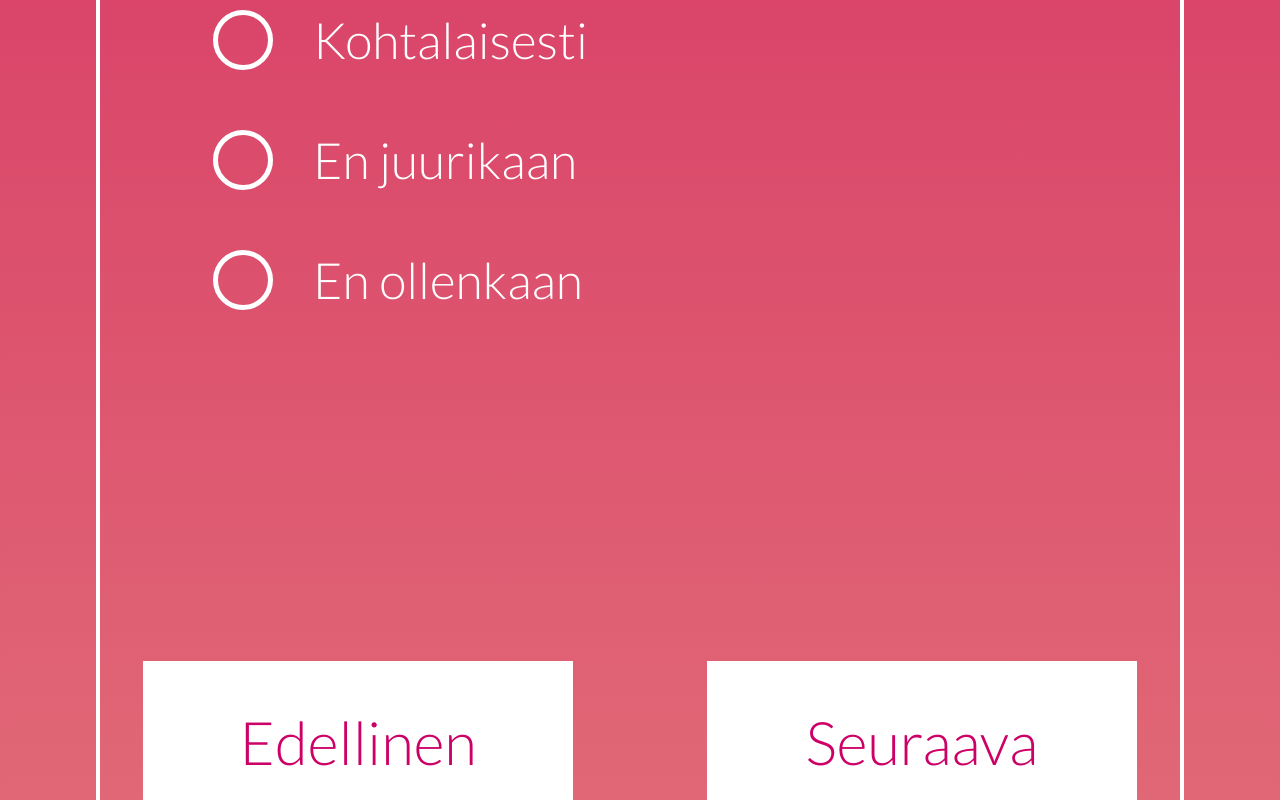
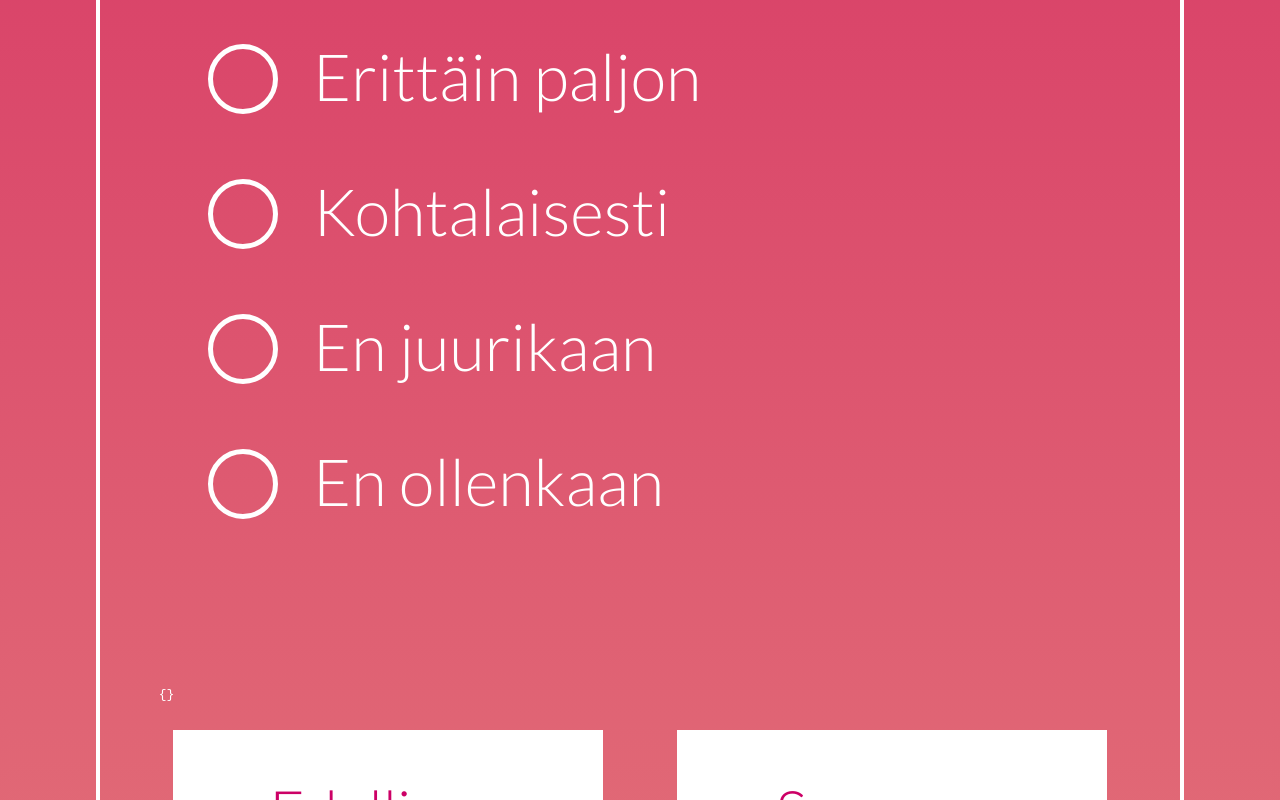
Before and after one commit to IlkkaA/digiprojekti, a plain HTML site: page index.html at #!/question-1 in a window 1280 px wide. Both pictures are taken after a click on the link "Aloita". Shown: the part 849-1649 px from the top of the page. Drawn offline with nearby package versions, Linux system fonts and the light colour scheme; some packages are replaced by stand-ins of ours.

Commit message:
changes to style and question-1

```diff
--- a/app.js
+++ b/app.js
@@ -40,4 +40,6 @@ routerApp.config(function($stateProvider, $urlRouterProvider) {
 });
 
 routerApp.controller('mainController', function($scope) {
+
+  $scope.formData = {};
 });
--- a/question-1.html
+++ b/question-1.html
@@ -1,26 +1,26 @@
 
 <div class="q-div">
   <!-- kysymys -->
-  <h1 class="q-title">1. Miten paljon sinua kiinnostaisi osallistumaan monialaiselle kurssille?</h1>
+  <h1 class="q-title">1. Miten paljon sinua kiinnostaisi osallistua monialaiselle kurssille?</h1>
 
 
   <!-- vastaus alue -->
   <div class="rb-div">
     <ul>
       <li>
-        <input id="r-1" type="radio" name="r-button" value="yksi" class="">
+        <input id="r-1" type="radio" name="r-button" ng-model="formData.type" value="erittain paljon">
         <label for="r-1" ng-click="answerOne = 4">Erittäin paljon</label><div class="check"></div>
       </li>
       <li>
-        <input id="r-2" type="radio" name="r-button" value="kaksi" class="">
+        <input id="r-2" type="radio" name="r-button" ng-model="formData.type" value="kohtalaisesti">
         <label for="r-2" ng-click="answerOne = 3">Kohtalaisesti</label><div class="check"></div>
       </li>
       <li>
-        <input id="r-3" type="radio" name="r-button" value="kolme" class="">
+        <input id="r-3" type="radio" name="r-button" ng-model="formData.type" value="en juurikaan">
         <label for="r-3" ng-click="answerOne = 2">En juurikaan</label><div class="check"></div>
       </li>
       <li>
-        <input  id="r-4" type="radio" name="r-button" value="nelja" class="">
+        <input  id="r-4" type="radio" name="r-button" ng-model="formData.type" value="en yhtaan">
         <label for="r-4" ng-click="answerOne = 1">En ollenkaan</label><div class="check"></div>
       </li>
     </ul>
@@ -29,7 +29,7 @@
 
 <!-- buttonit -->
 
-<div class="btn-div text-center clearfix">
+<div class="btn-div text-center pull-down clearfix">
   <a class="fl-left" ui-sref="start"><span>Edellinen</span></a>
   <a class="fl-right" ui-sref="questionnaire.question-2"><span>Seuraava</span></a>
 </div>
--- a/questionnaire.html
+++ b/questionnaire.html
@@ -5,3 +5,7 @@
 <form id="form" ng-submit="processForm()">
     <div class="" ui-view></div>
 </form>
+
+<pre>
+  {{formData}}
+</pre>
--- a/style.css
+++ b/style.css
@@ -67,9 +67,10 @@ PAGE CONTENT
 
 #page-content {
   width: 92%;
-  height: 1500px;
+  height: 1430px;
   margin: 0 auto;
   padding-top: 40px;
+  position: relative;
   /*border: 1px solid white;*/
 }
 
@@ -81,9 +82,10 @@ PAGE CONTENT
 }
 
 .q-title {
-  font-size: 70px;
+  font-size: 90px;
+  font-weight: 200;
   text-align: center;
-  font-weight: 200;
+  padding: 50px 0 0;
 }
 
 .q-val-div ul li {
@@ -129,11 +131,11 @@ RADIO BUTTONS
 .rb-div ul li label {
   display: block;
   position: relative;
-  line-height: 50px;
-  font-size: 50px;
+  height: 65px;
+  line-height: 65px;
+  font-size: 65px;
   padding: 25px 25px 25px 120px;
   margin: 10px auto 10px;
-  height: 50px;
   z-index: 9;
   cursor: pointer;
   -webkit-transition: all 0.25s linear;
@@ -148,10 +150,10 @@ RADIO BUTTONS
   position: absolute;
   border: 5px solid #fff;
   border-radius: 100%;
-  height: 50px;
-  width: 50px;
-  top: 30px;
-  left: 20px;
+  height: 60px;
+  width: 60px;
+  top: 35px;
+  left: 15px;
 	z-index: 5;
 	transition: border .25s linear;
 	-webkit-transition: border .25s linear;
@@ -166,8 +168,8 @@ RADIO BUTTONS
   position: absolute;
 	content: '';
   border-radius: 100%;
-  height: 30px;
-  width: 30px;
+  height: 40px;
+  width: 40px;
   top: 10px;
 	left: 10px;
   margin: auto;
@@ -199,12 +201,17 @@ BUTTON STYLES
   /*border: 1px solid green;*/
 }
 
+.pull-down {
+  position: absolute;
+  bottom: 0px;
+}
+
 .btn-div a {
   display: inline-block;
-  width: 430px;
   box-sizing: border-box;
   background-color: #fff;
   color: #cc0066;
+  width: 430px;
   padding: 40px;
   text-decoration: none;
   border: 5px solid #fff;
@@ -239,10 +246,12 @@ GENERAL STYLES
 
 .fl-left {
   float: left;
+  margin-left: 30px;
 }
 
 .fl-right {
   float: right;
+  margin-right: 30px;
 }
 
 .clearfix {
```
